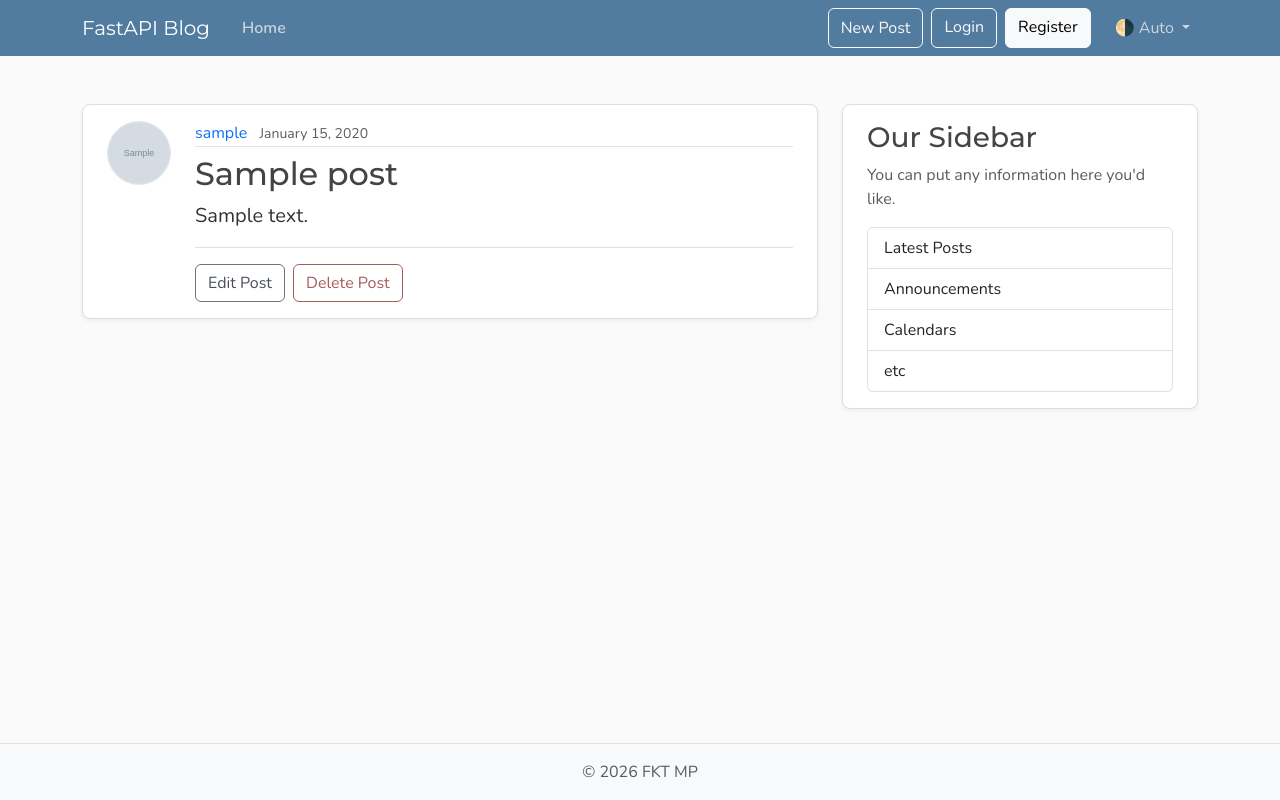
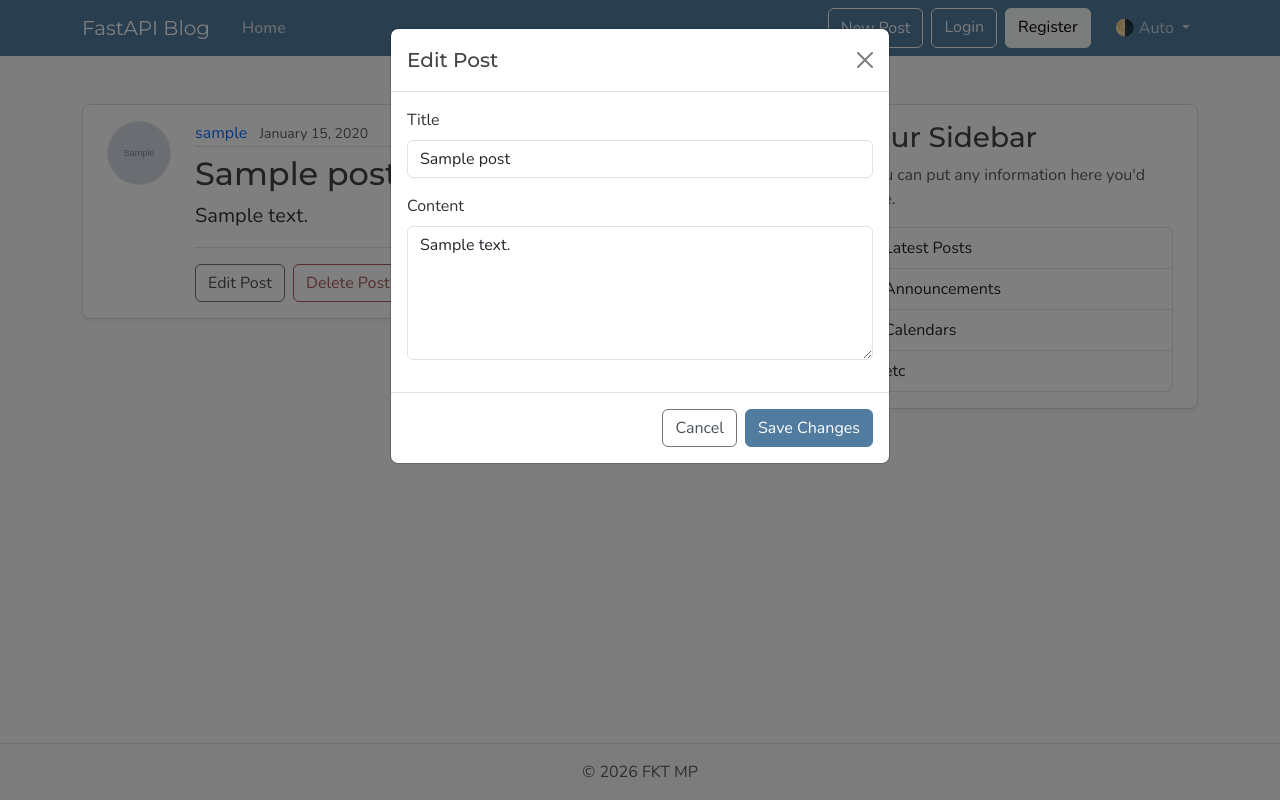
Before and after one commit to PetreMorariu/FastAPI_Blog, a FastAPI app: template templates/post.html in a window 1280 px wide, after a click on "Edit Post". Run offline with FastAPI, Linux system fonts and the light colour scheme; the template is opened without the code that fills it: most values are stand-ins (such as "Sample title", 1, 10 or a date in 2020); grey boxes marked "Sample" are stand-in pictures.

Commit message:
adding and edit post modal

```diff
--- a/templates/post.html
+++ b/templates/post.html
@@ -29,10 +29,56 @@
                     data-bs-target="#deleteModal">Delete Post</button>
             </div>
         {% endif %}
-
       </div>
     </div>
   </article>
+
+  <!-- Edit Post Modal -->
+  <div class="modal fade"
+       id="editModal"
+       tabindex="-1"
+       aria-labelledby="editModalLabel"
+       aria-hidden="true">
+    <div class="modal-dialog">
+      <div class="modal-content">
+        <div class="modal-header">
+          <h5 class="modal-title" id="editModalLabel">Edit Post</h5>
+          <button type="button"
+                  class="btn-close"
+                  data-bs-dismiss="modal"
+                  aria-label="Close"></button>
+        </div>
+        <form id="editPostForm">
+          <div class="modal-body">
+            <input type="hidden" name="post_id" value="{{ post.id }}">
+            <div class="mb-3">
+              <label for="editTitle" class="form-label">Title</label>
+              <input type="text"
+                     class="form-control"
+                     id="editTitle"
+                     name="title"
+                     value="{{ post.title }}"
+                     required>
+            </div>
+            <div class="mb-3">
+              <label for="editContent" class="form-label">Content</label>
+              <textarea class="form-control"
+                        id="editContent"
+                        name="content"
+                        rows="5"
+                        required>{{ post.content }}</textarea>
+            </div>
+          </div>
+          <div class="modal-footer">
+            <button type="button"
+                    class="btn btn-outline-secondary"
+                    data-bs-dismiss="modal">Cancel</button>
+            <button type="submit" class="btn btn-primary">Save Changes</button>
+          </div>
+        </form>
+      </div>
+    </div>
+  </div>
 
   <!-- Delete Confirmation Modal -->
   <div class="modal fade"
```
